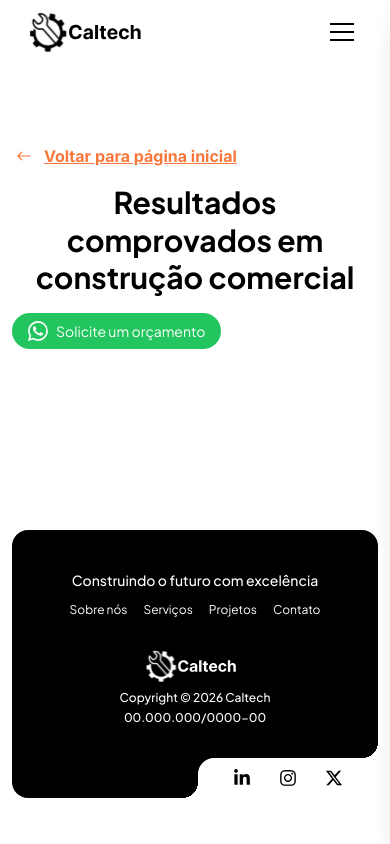
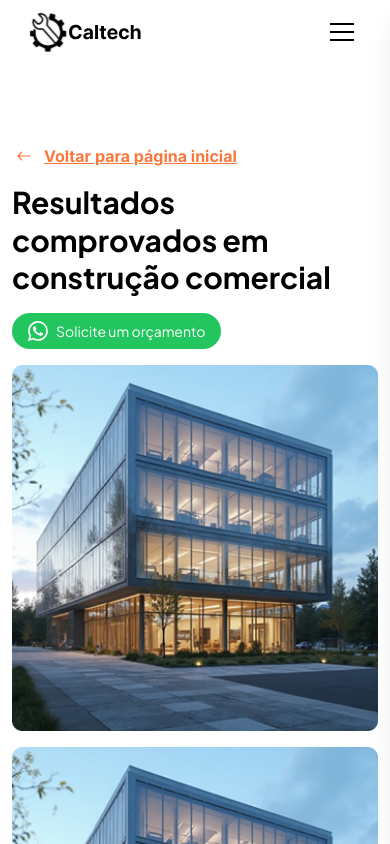
Before and after one commit to julioceno/caltech, a Next.js app: page /projects/1 in a window 390 px wide. Shown: the top 844 px of the page. Built offline with nearby package versions, Linux system fonts and the light colour scheme.

Commit message:
feat: update ProjectPage with image display and modify project titles and descriptions

```diff
--- a/src/app/projects/[id]/page.tsx
+++ b/src/app/projects/[id]/page.tsx
@@ -6,10 +6,12 @@ import { BsWhatsapp } from "react-icons/bs";
 import SectionHeading from "@/src/components/SectionHeading";
 
 
+const imagePaths = ["/project-example.png", "/project-example.png", "/project-example.png", "/project-example.png", "/project-example.png", "/project-example.png", "/project-example.png", "/project-example.png"];
+
 export default function ProjectPage() {
   return (
     <div>
-		<div className="lg:max-w-4xl space-y-4">
+		<div className="lg:max-w-4xl space-y-4 mb-4">
 			<BackToHomeLink />
 			<SectionHeading
 				title="Resultados comprovados em construção comercial"
@@ -23,6 +25,20 @@ export default function ProjectPage() {
 				Solicite um orçamento
 			</Button>
 		</div>
+
+		   <div className="columns-1 sm:columns-2 md:columns-3 lg:columns-4  gap-4 mb-8">
+			{imagePaths.map((path) => (
+				<div key={path} className="mb-4 break-inside-avoid">
+				<Image
+					src={path}
+					alt={path}
+					width={500}
+					height={500}
+					className="w-full h-auto rounded-lg"
+					/>
+				</div>
+				))}
+			</div>
     </div>
   );
 }
--- a/src/components/SectionHeading.tsx
+++ b/src/components/SectionHeading.tsx
@@ -12,7 +12,7 @@ const SectionHeading: React.FC<SectionHeadingProps> = ({ title, subtitle, light,
     const subtitleSizeClasses = 'text-base sm:text-lg';
 
     return (
-        <div className={`flex flex-col gap-3 sm:gap-4 text-center lg:text-start ${className}`}>
+        <div className={`flex flex-col gap-3 sm:gap-4  lg:text-start ${className}`}>
             <h2 className={`${titleSizeClasses} leading-tight font-bold ${light ? "text-white" : "text-primary"}`}>
                 {title}
             </h2>
--- a/src/data/projectsData.ts
+++ b/src/data/projectsData.ts
@@ -1,28 +1,28 @@
 export const projectsData = [
     {
         id: "oceanview-plaza",
-        title: "Oceanview Plaza",
+        title: "Projeto XPTO",
         paragraph: '',
         description:
-            "A coastal office complex space with glass exteriors and ocean views.",
+            "Projeto de construção comercial com vista para o mar, ",
         image: "/project-example.png",
         link: "#",
     },
     {
         id: "oceanview-plaza-2",
-        title: "Oceanview Plaza",
+        title: "Projeto XPTO",
         paragraph: '',
         description:
-            "A coastal office complex space with glass exteriors and ocean views.",
+            "Projeto de construção comercial com vista para o mar, ",
         image: "/project-example.png",
         link: "#",
     },
     {
         id: "oceanview-plaza-3",
-        title: "Oceanview Plaza",
+        title: "Projeto XPTO",
         paragraph: '',
         description:
-            "A coastal office complex space with glass exteriors and ocean views.",
+            "Projeto de construção comercial com vista para o mar, ",
         image: "/project-example.png",
         link: "#",
     },
```
